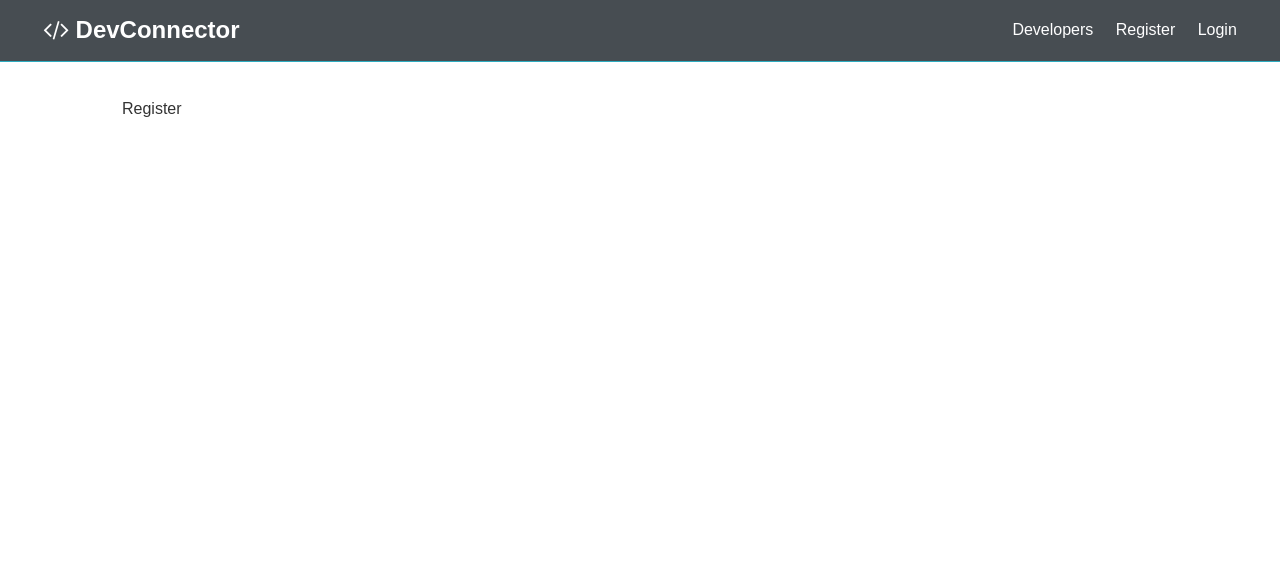
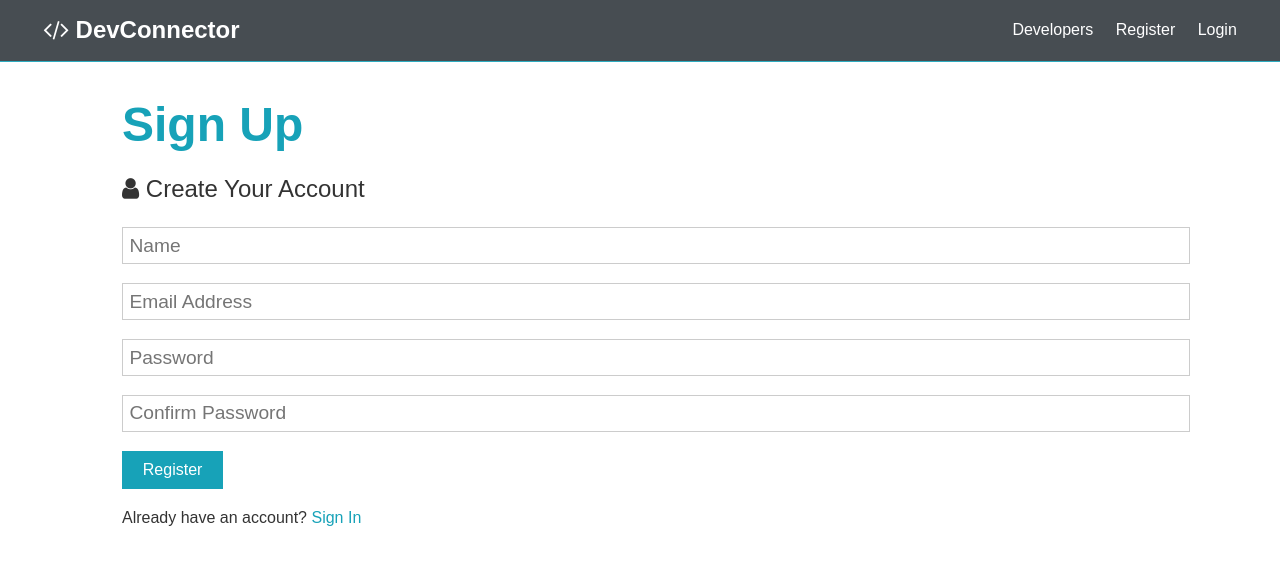
Before and after one commit to mugaber/Devector, a React (Create React App) app in the folder client/: page /register in a window 1280 px wide. Shown: the top 564 px of the page. Built offline with nearby package versions, Linux system fonts and the light colour scheme; the HTML template or start-up script is replaced by a standard one.

Commit message:
added Login and Register components

```diff
--- a/client/src/App.css
+++ b/client/src/App.css
@@ -39,9 +39,14 @@ img {
   max-width: 1100px;
   margin: auto;
   overflow: hidden;
-  padding: 0 2rem;
-  margin-top: 6rem;
-  margin-bottom: 3rem;
+  /* padding: 0 2rem; */
+  /* margin-top: 6rem;
+  margin-bottom: 3rem; */
+}
+
+/* modifications */
+.modify-div {
+  padding: 6rem 0 0 2rem;
 }
 
 /* Text Styles*/
--- a/client/src/components/auth/Login.jsx
+++ b/client/src/components/auth/Login.jsx
@@ -1,5 +1,58 @@
-import React from 'react';
+import React, { useState } from 'react';
+import { Link } from 'react-router-dom';
 
 export const Login = () => {
-  return <div>Login</div>;
+  const [formData, setFormDate] = useState({
+    email: '',
+    password: ''
+  });
+
+  const { email, password } = formData;
+
+  const handleChange = e =>
+    setFormDate({ ...formData, [e.target.name]: e.target.value });
+
+  const handleSubmit = async e => {
+    e.preventDefault();
+  };
+
+  return (
+    <div className='modify-div'>
+      <h1 className='large text-primary'>Sign In</h1>
+      <p className='lead'>
+        <i className='fa fa-user'></i> Sign Into Your Account
+      </p>
+
+      <form className='form' onSubmit={e => handleSubmit(e)}>
+        <div className='form-group'>
+          <input
+            type='email'
+            placeholder='Email Address'
+            name='email'
+            value={email}
+            onChange={e => handleChange(e)}
+            required
+          />
+        </div>
+
+        <div className='form-group'>
+          <input
+            type='password'
+            placeholder='Password'
+            name='password'
+            minLength='6'
+            value={password}
+            onChange={e => handleChange(e)}
+            required
+          />
+        </div>
+
+        <input type='submit' className='btn btn-primary' value='Login' />
+      </form>
+
+      <p className='my-1'>
+        Don't have an account? <Link to='/register'>Sign up</Link>
+      </p>
+    </div>
+  );
 };
--- a/client/src/components/auth/Register.jsx
+++ b/client/src/components/auth/Register.jsx
@@ -1,5 +1,111 @@
-import React from 'react';
+import React, { useState } from 'react';
+import { Link } from 'react-router-dom';
+import axios from 'axios';
 
 export const Register = () => {
-  return <div>Register</div>;
+  const [formData, setFormDate] = useState({
+    name: '',
+    email: '',
+    password: '',
+    password2: ''
+  });
+
+  const { name, email, password, password2 } = formData;
+
+  const handleChange = e =>
+    setFormDate({ ...formData, [e.target.name]: e.target.value });
+
+  const handleSubmit = async e => {
+    e.preventDefault();
+
+    if (password !== password2) {
+      console.log('Passowrds do not match');
+      alert('Passowrds do not match');
+    } //
+    else {
+      const newUser = {
+        name,
+        email,
+        password
+      };
+
+      const config = {
+        headers: {
+          'Content-Type': 'application/json'
+        }
+      };
+
+      const body = JSON.stringify(newUser);
+
+      try {
+        const res = await axios.post('/api/users', body, config);
+        console.log(res.data);
+      } catch (error) {
+        console.error(error.response.data);
+      }
+    }
+  };
+
+  return (
+    <div className='modify-div'>
+      <h1 className='large text-primary'>Sign Up</h1>
+      <p className='lead'>
+        <i className='fa fa-user'></i> Create Your Account
+      </p>
+
+      <form className='form' onSubmit={e => handleSubmit(e)}>
+        <div className='form-group'>
+          <input
+            type='text'
+            placeholder='Name'
+            name='name'
+            value={name}
+            onChange={e => handleChange(e)}
+            required
+          />
+        </div>
+
+        <div className='form-group'>
+          <input
+            type='email'
+            placeholder='Email Address'
+            name='email'
+            value={email}
+            onChange={e => handleChange(e)}
+            required
+          />
+        </div>
+
+        <div className='form-group'>
+          <input
+            type='password'
+            placeholder='Password'
+            name='password'
+            minLength='6'
+            value={password}
+            onChange={e => handleChange(e)}
+            required
+          />
+        </div>
+
+        <div className='form-group'>
+          <input
+            type='password'
+            placeholder='Confirm Password'
+            name='password2'
+            minLength='6'
+            value={password2}
+            onChange={e => handleChange(e)}
+            required
+          />
+        </div>
+
+        <input type='submit' className='btn btn-primary' value='Register' />
+      </form>
+
+      <p className='my-1'>
+        Already have an account? <Link to='/login'>Sign In</Link>
+      </p>
+    </div>
+  );
 };
```
Also changed, not shown: client/public/manifest.json, 1 other file (tests, documents, lock files or other folders).
